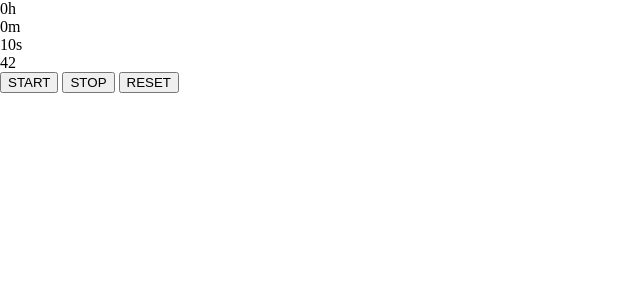
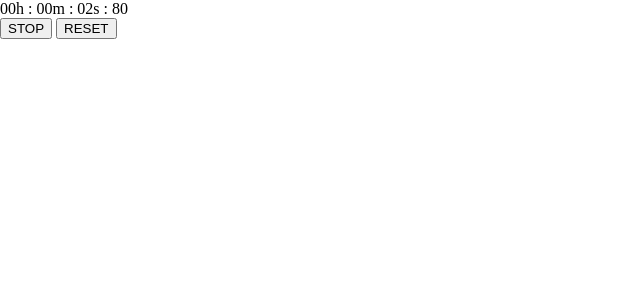
Before and after one commit to zubairakram/stopwatch, a Svelte app: page / in a window 1280 px wide. Both pictures are taken after a click on the button "START". Shown: the top 300 px of the page, without its empty margins (0-640 px from the left). Built offline with nearby package versions, Linux system fonts and the light colour scheme.

Commit message:
stop watch is working now

```diff
--- a/src/App.svelte
+++ b/src/App.svelte
@@ -1,12 +1,13 @@
 <script>
+    let isStarted = false;
     let hours = 0;
     let minutes = 0;
     let seconds = 0;
     let milliseconds = 0;
+    let interval;
 
-let interval = setInterval(start, 10);
 
-function start() {
+    function counter() {
         milliseconds += 1;
         if (milliseconds > 99) {
             milliseconds = 0;
@@ -23,27 +24,49 @@ function start() {
     }
 
 
+    function start() {
+
+        if (!interval) {
+            isStarted = true;
+            interval = setInterval(counter, 10);
+        }
+
+    }
+
     function stop() {
+        if (interval) {
+            isStarted = false;
             clearInterval(interval);
+            interval = null;
+        }
     }
 
     function reset() {
+        stop();
         hours = 0;
         minutes = 0;
         seconds = 0;
         milliseconds = 0;
 
     }
+
+    function format(n) {
+        if (n < 10) {
+            return `0${n}`;
+        } else {
+            return n;
+        }
+    }
 </script>
 
 <main>
-    <div><span>{ hours }</span>h</div>
-    <div><span>{ minutes }</span>m</div>
-    <div><span>{ seconds }</span>s</div>
-    <div><span>{ milliseconds }</span></div>
+    <div>{ format(hours) }h : { format(minutes) }m : { format(seconds) }s : { format(milliseconds) }</div>
 
+    {#if isStarted}
+        <button on:click={ stop }>STOP</button>
+    {:else}
         <button on:click={ start }>START</button>
-    <button on:click={ stop }>STOP</button>
+    {/if}
     <button on:click={ reset }>RESET</button>
 </main>
 
```
Lines whose indentation alone changed are shown as unchanged.
